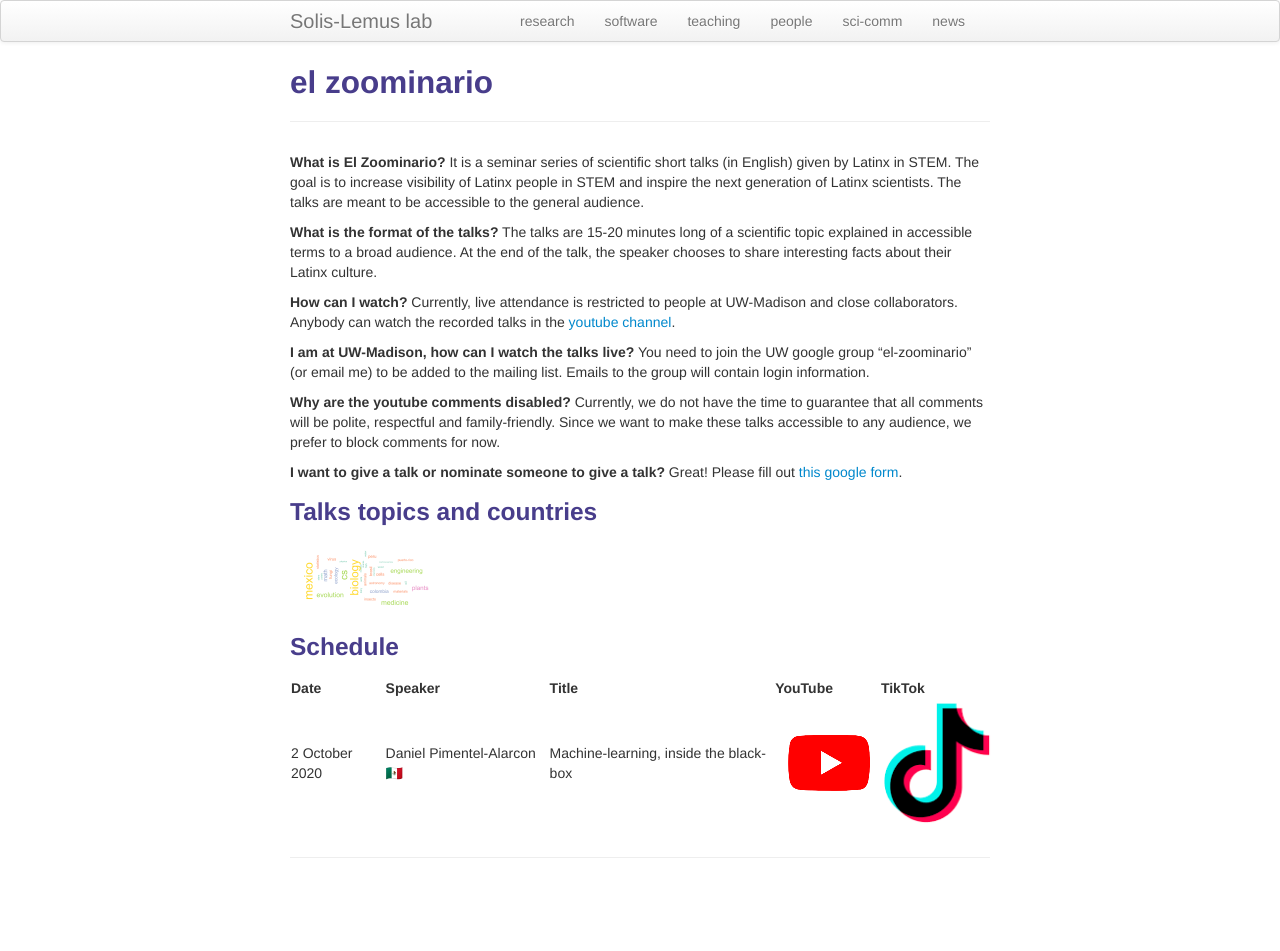
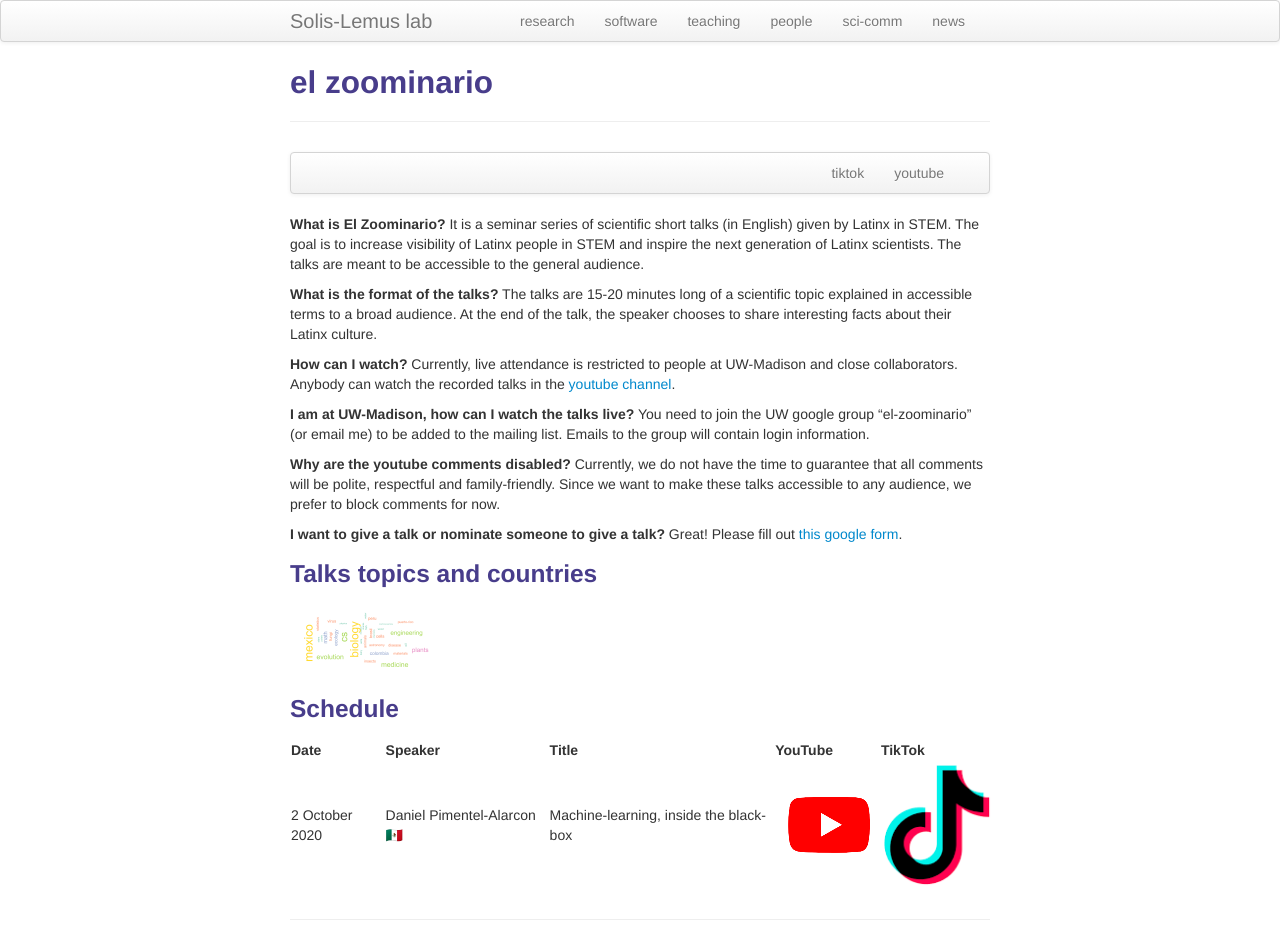
Before and after one commit to solislemuslab/solislemuslab.github.io, a Jekyll site: the page built from pages/zoominario.md, in a window 1280 px wide. Built offline with Jekyll 4.4.1, drawn with Linux system fonts in a browser that asks for light colours; before the commit the page ends 900 px from its top, so only the background shows below that.

Commit message:
added tiktok and youtube to el zoominario

```diff
--- a/pages/zoominario.md
+++ b/pages/zoominario.md
@@ -3,6 +3,15 @@ layout: page
 title: el zoominario
 description: El Zoominario
 ---
+
+<div class="navbar">
+    <div class="navbar-inner">
+        <ul class="nav">
+            <li><a href="https://www.tiktok.com/@latinxinstem">tiktok</a></li>
+            <li><a href="https://www.youtube.com/playlist?list=PL1AfUDnwvYbOA9rfrvyA2nR9SR0VYbklx">youtube</a></li>
+        </ul>
+    </div>
+</div>
 
 **What is El Zoominario?**
 It is a seminar series of scientific short talks (in English) given by Latinx in STEM. The goal is to increase visibility of Latinx people in STEM and inspire the next generation of Latinx scientists. The talks are meant to be accessible to the general audience.
```
